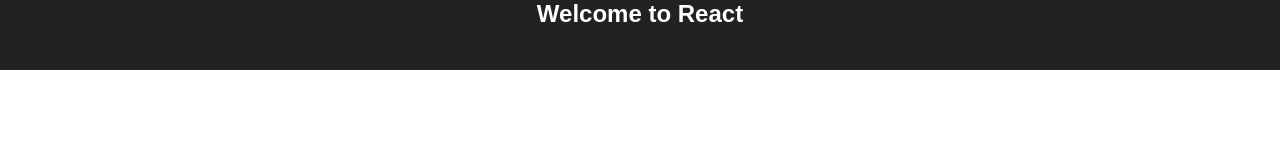
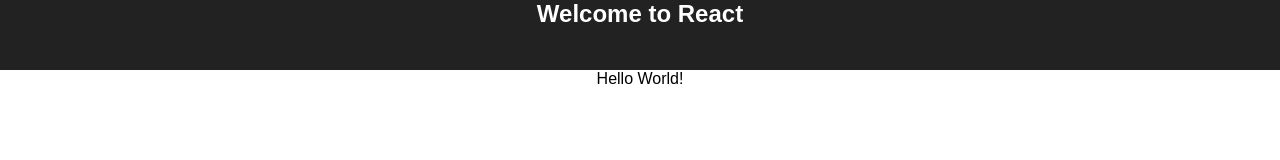
Before and after one commit to jenkins-docs/simple-node-js-react-npm-app, a React (Create React App) app: page / in a window 1280 px wide. Shown: the part 120-280 px from the top of the page. Built offline with nearby package versions, Linux system fonts and the light colour scheme.

Commit message:
update to test ui

```diff
--- a/src/App.js
+++ b/src/App.js
@@ -9,6 +9,7 @@ function App() {
         <img src={logo} className='App-logo' alt='logo' />
         <h1 className='App-title'>Welcome to React</h1>
       </header>
+      <div>Hello World!</div>
     </div>
   );
 }
```
